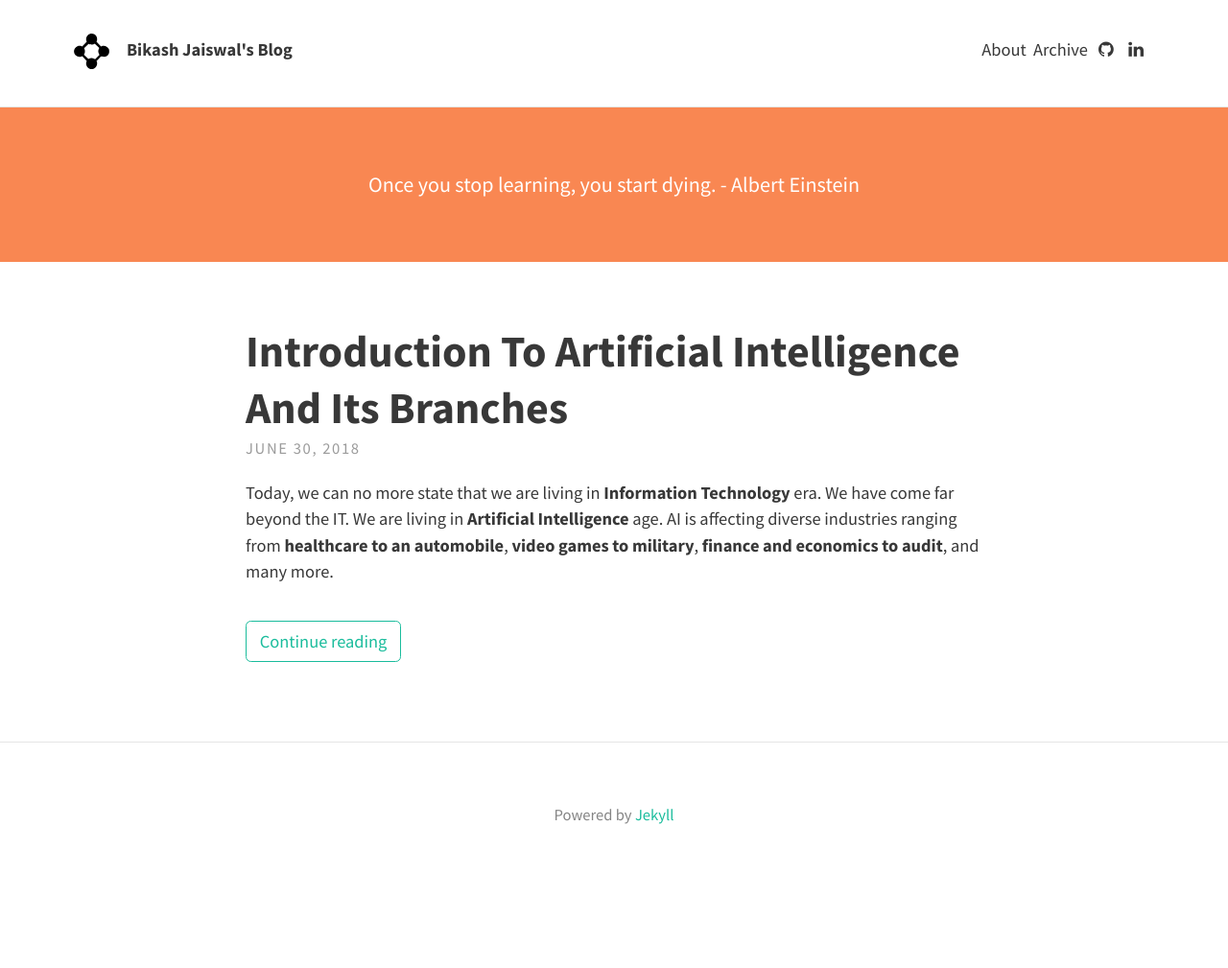
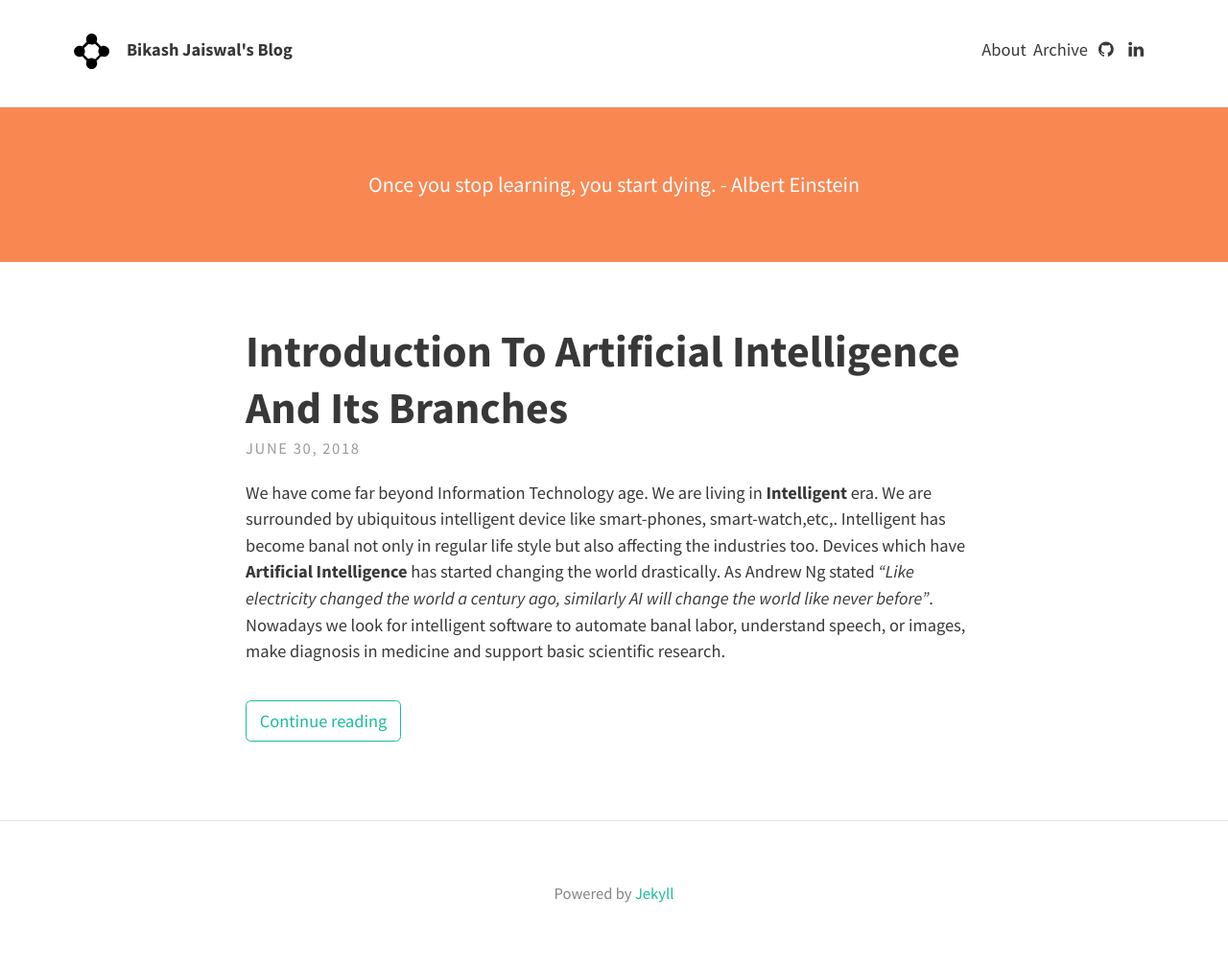
Before and after one commit to Niranjankr96/bjjaiswal.github.io, a Jekyll site: the page built from index.html, in a window 1280 px wide. Shown: the whole page at 96% size. Built offline with Jekyll 4.4.1, drawn with Linux system fonts in a browser that asks for light colours; nearby versions of some CDN libraries; the list of posts is cut into pages by our own code; before the commit the page ends 926 px from its top, so only the background shows below that; some of the changed lines change nothing that is shown.

Commit message:
lots of changes

```diff
--- a/_posts/2018-06-30-Introduction-to-Artificial-Intelligence-and-its-branches.md
+++ b/_posts/2018-06-30-Introduction-to-Artificial-Intelligence-and-its-branches.md
@@ -1,11 +1,12 @@
-Today, we can no more state that we are living in __Information Technology__ era. We have come far beyond the IT. We are living in __Artificial Intelligence__ age. AI is affecting diverse industries ranging from __healthcare to an automobile__, __video games to military__, __finance and economics to audit__, and many more.
+ We have come far beyond Information Technology age. We are living in __Intelligent__ era. We are surrounded by ubiquitous intelligent device like smart-phones, smart-watch,etc,. Intelligent has become banal not only in regular life style but also affecting the industries too. Devices which have __Artificial Intelligence__ has started changing the world drastically. As Andrew Ng stated *"Like electricity changed the world a century ago, similarly AI will change the world like never before"*.  Nowadays we look for intelligent software to automate banal labor, understand speech, or images, make diagnosis in medicine and support basic scientific research.
+
 
  > "Artificial intelligence": When a machine mimics "cognitive" functions that humans associate with other human minds, such as "learning" and "problem solving" - Russell & Norvig, 2009
 
 We all are familiar with word Artificial Intelligence form movies like "The Terminator", "The Matrix", "A Space Odyssey", etc and best classic novels like "Frankenstein", "The Hitchhiker guide to the Galaxy", and many more. But it's an arduous task to explain Artificial Intelligence to novice and distinguish it for its branches like __Machine Learning__ and __Deep Learning__, __Reinforcement learning__. In this post, I will try to explain in a laconic way despite being cogent: How AI, Machine Learning and Deep learning are different from each other nevertheless, shelter under the same umbrella.
 
 
-During 1900s, when researcher discovered that digital computers can simulate any process of formal reasoning a.k.a Church–Turing thesis- an idea was embroiled among the researchers. The idea to accumulate understanding from __Neurobiology__, __Information Theory__, __Cybernetics__ and many other branches for Natural science and engineering to build a __electronic brain__ or __artificial brain__. Then the perennial movement of Artificial Intelligence begun.
+During 1900s, when researcher discovered that digital computers can simulate any process of formal reasoning a.k.a Church–Turing thesis- an idea was embroiled among the researchers. The idea to accumulate understanding from __Neurobiology__, __Information Theory__, __Cybernetics__ and many other branches of Natural science and engineering to build a __electronic brain__ or __artificial brain__. Then, the perennial movement of Artificial Intelligence begun.
 
 
 <figure>
@@ -18,10 +19,9 @@ During 1900s, when researcher discovered that digital computers can simulate any
 >An artificial brain (or artificial mind) is software and hardware with cognitive
 abilities similar to those of the animal or human brain. -
 > BBC News,2009
-For simple games such as tic-tac-toe, it is possible to represent all possible game states (the complete game tree) visually
 
 ## Classical AI
-Earlier AI system were built on a list of formal, logistic and mathematical rules. Some such rules were Informed/Uninformed search strategies, Propositional Logic, First Order Logic, Planning, Heuristics functions, etc,.
+Earlier/classical AI system are built on a list of formal, logistic and mathematical rules. Some such rules were Informed/Uninformed search strategies, Propositional Logic, First Order Logic, Planning, Heuristics functions, etc,.
 
 <figure>
   <div style="text-align:center">
@@ -51,6 +51,12 @@ We feted IBM's Deep chess-playing system when it defeated world champion Garry K
 
 The __problem__ with the classical AI or simply AI is it's inability to learn from environment or to extract and acquire their own knowledge from patterns of raw data provided to them. As they are bolstered by hand-coded knowledge.
 
+The list of Instance where classical AI fails:
+
+* Unable to extract information from camera images, typically in the form of a pixel array, and map them onto internal representations of the world
+
+* Classical AI models do not take the real world sufficiently into account. so, problem of generalization occurs.
+
 The __solution__ is provided by Machine Learning.
 ## Machine Learning.
 Machine Learning is the field of study that gives computers the ability to learn without being explicitly programmed. Let me give you formal Book definition:
@@ -60,16 +66,15 @@ Machine Learning is the field of study that gives computers the ability to learn
 A bit scary definition right? So, let me delineate it simply:
 Let us say a machine is playing checker game.
 The T, P, and E can be well defined by
-   * E = the experience of playing many games of checkers
+   - E = the experience of playing many games of checkers
 
-   * T = the task of playing checkers.
+   - T = the task of playing checkers.
 
-   * P = the probability that the program will win the next game.
+   - P = the probability that the program will win the next game.
 
-With every experience ( E ) collected from environment or dataset or game, what decisions or tasks ( T ) the player has to take, so probability ( P ) of win is maximum.
+With every experience ( E ) collected from environment or dataset or game, what decisions or tasks ( T ) the player has to take, so probability ( P ) of win is maximized.
 
-The performance of every machine learning algorithms depends on the __representation__ aka __features__ of the data they are given. This features helps AI to retain knowledge of patterns from raw data provided to them.
-The machine learning algorithm learns from data by correlating each features of data with various output.
+The performance of every machine learning algorithms depends on the __representation__ aka __features__ of the data they are given. This features helps AI to retain knowledge of patterns from raw data provided to them. The machine learning algorithm learns from data by correlating each features of data with various output.
 
 <figure>
   <div style="text-align:center">
@@ -83,5 +88,14 @@ It is not surprising that the choice of features has an colossal effect on the p
 
 Hence, the __problem__ with machine learning- it's little bleak to use ML algorithm when we have difficult to extract a representation or best features to solve problem.
 
-For the __solution__ of above problem, practitioner use Deep learning.
+The list of instance where machine Learning algorithm fails:
+
+* ML algorithms fails to give better result when datasets or representation of datasets is unstructured like images, audio, video.
+
+* It fails when there is no more data for learning purpose.
+
+* ML fail when, among the training examples, there are often similar inputs that are associated to different outputs.
+
+* Ml algorithms are designed to deal with noise in datasets at certain level but as more noise increase more difficult learning process becomes, which leads to bad accuracy.
+
 ## Deep Learning.
```
